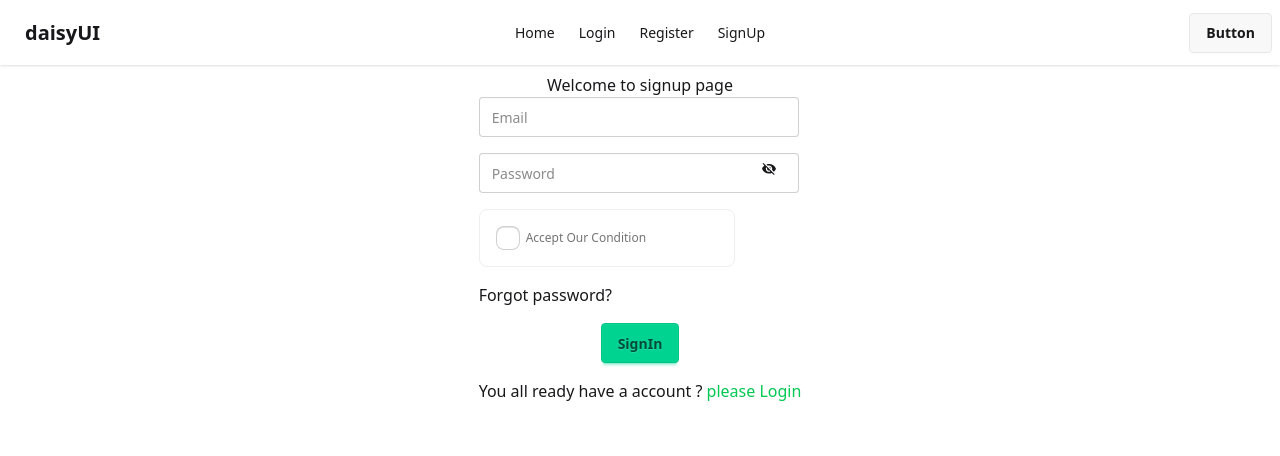
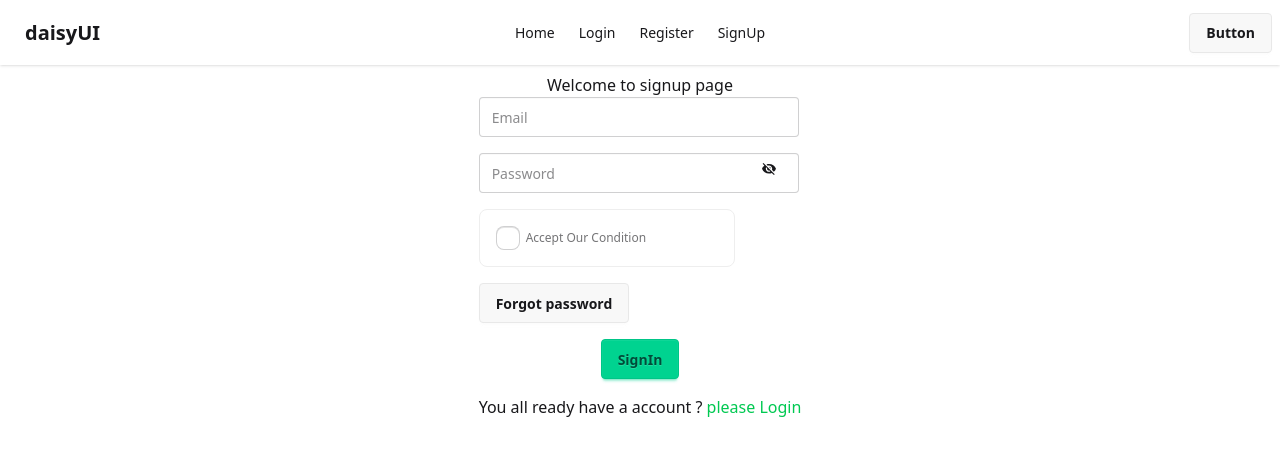
Before and after one commit to rajalishikh/my-simple-app-login, a React (Vite) app: page /signUp in a window 1280 px wide. Shown: the top 456 px of the page. Built offline with nearby package versions, Linux system fonts and the light colour scheme.

Commit message:
Now I am reset the password using firebase

```diff
--- a/src/Component/Login/Login.jsx
+++ b/src/Component/Login/Login.jsx
@@ -1,11 +1,12 @@
-import { signInWithEmailAndPassword } from "firebase/auth";
-import { useState } from "react";
+import { sendPasswordResetEmail, signInWithEmailAndPassword } from "firebase/auth";
+import { useRef, useState } from "react";
 import { auth } from "../../Firebase/Firebase";
 
 
 const Login = () => {
     const [error,setError]=useState('')
     const [success,setSuccess]=useState(false)
+    const emailRef=useRef()
 
      const handleLogin=(e)=>{
         e.preventDefault()
@@ -39,16 +40,31 @@ signInWithEmailAndPassword(auth, email, password)
 
        }
 
+       const handleForgot=()=>{
+
+        const email= emailRef.current.value
+        sendPasswordResetEmail(auth, email)
+  .then(() => {
+    // Password reset email sent!
+    // ..
+  })
+  .catch((error) => {
+    setError(error)
+  });
+
+
+        }
+
     return (
      <div className="card bg-base-100 w-full mx-auto max-w-sm shrink-0 shadow-2xl">
       <form onSubmit={handleLogin} className="card-body">
         <fieldset className="fieldset">
           <label className="label">Email</label>
-          <input name="email" type="email" className="input" placeholder="Email" />
+          <input name="email" type="email" className="input" placeholder="Email" ref={emailRef} />
           <label  className="label">Password</label>
           <input name="password" type="password" className="input" placeholder="Password" />
-          <div><a className="link link-hover">Forgot password?</a></div>
-          <button className="btn btn-neutral mt-4">Login</button>
+          <div onClick={handleForgot}><a className="link link-hover">Forgot password?</a></div>
+          <button  className="btn btn-neutral mt-4">Login</button>
         </fieldset>
       </form>
       <p>{error}</p>
--- a/src/Component/SignUp/SignUp.jsx
+++ b/src/Component/SignUp/SignUp.jsx
@@ -86,7 +86,7 @@ const SignUp = () => {
   </label>
 </fieldset>
 
-          <div><a className="link link-hover">Forgot password?</a></div>
+          <button className="btn ">Forgot password</button>
           <div className="flex justify-center">
              <input className="btn btn-success " type="submit" value="SignIn" />
           </div>
```
